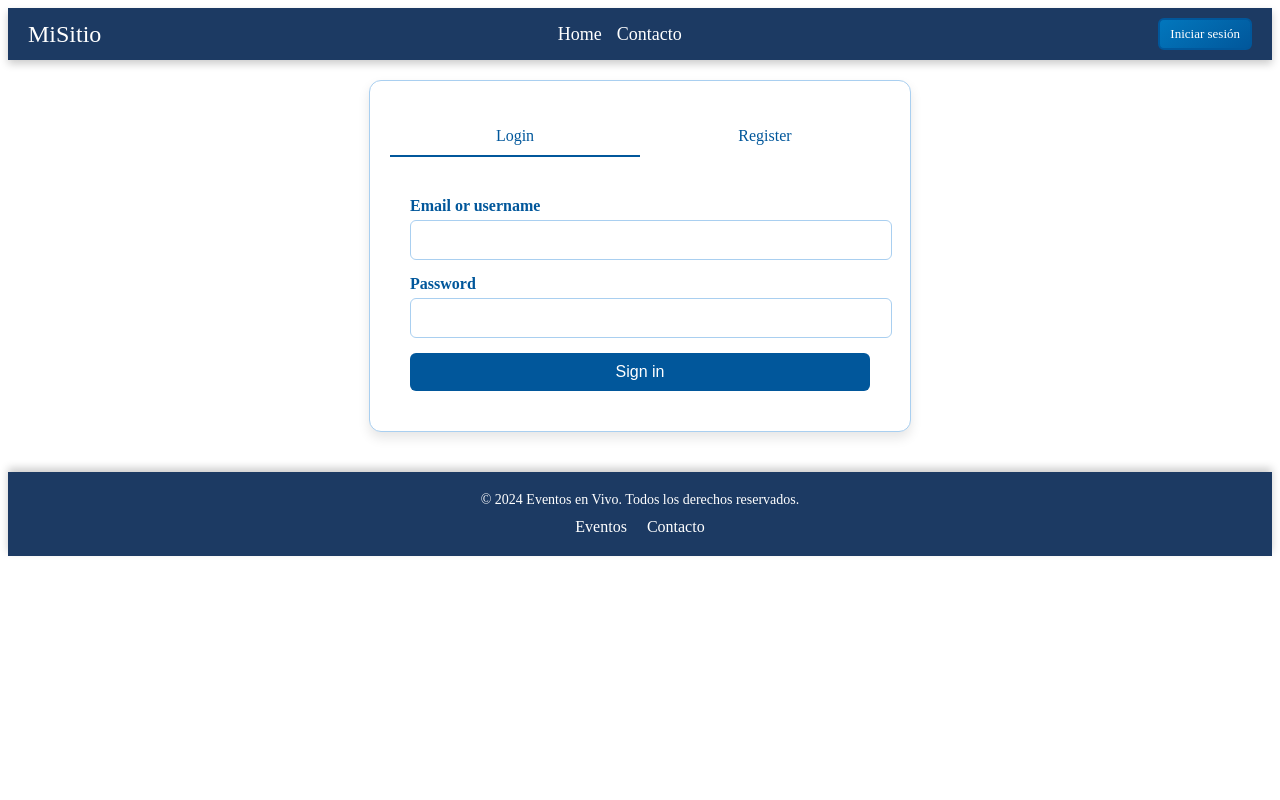
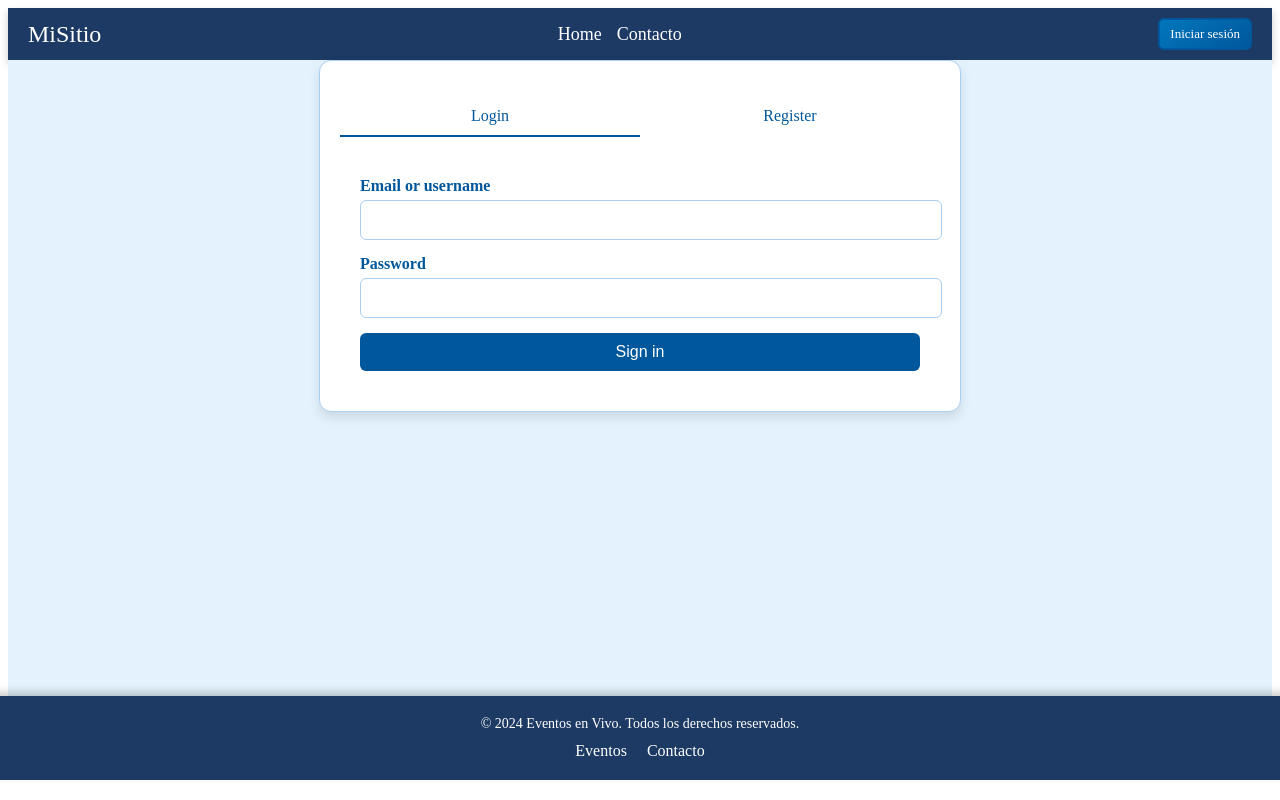
Before and after one commit to AgusPoti/-EFSI-TP9-Eventos, a Next.js app in the folder tp9/: page /LoginForm in a window 1280 px wide. Built offline with nearby package versions, Linux system fonts and the light colour scheme.

Commit message:
terminado

```diff
--- a/tp9/app/Components/Footer/footer.module.css
+++ b/tp9/app/Components/Footer/footer.module.css
@@ -7,7 +7,8 @@
   align-items: center;
   box-shadow: 0 -4px 8px rgba(0, 0, 0, 0.2); /* Sombra en la parte superior */
   font-family: 'Playfair Display', serif; /* Fuente consistente */
-  margin-top: 40px; /* Añade margen superior para bajar el footer */
+  margin-top: auto; /* Empuja el footer hacia abajo */
+  width: 100%; /* Asegura que el footer ocupe todo el ancho */
 }
 
 .container {
--- a/tp9/app/Contact/Contact.module.css
+++ b/tp9/app/Contact/Contact.module.css
@@ -3,9 +3,9 @@
   flex-direction: column;
   align-items: center;
   padding: 20px;
-  background-color: #ffffff; /* Fondo blanco */
-  min-height: 100vh;
-  border: 1px solid #a9cff0; /* Bordes azules */
+  background-color: #e3f2fd;
+  border: 1px solid #a9cff0;
+  min-height: 75vh;
 }
 
 .title {
--- a/tp9/app/Contact/page.js
+++ b/tp9/app/Contact/page.js
@@ -1,6 +1,6 @@
 import React from 'react';
 import styles from './Contact.module.css';
-import Footer from '../Components/Footer/index';
+import Footer from '../Components/Footer';
 const Contact = () => {
   return (
     <>
--- a/tp9/app/DetalleEvento/DetalleEvento.module.css
+++ b/tp9/app/DetalleEvento/DetalleEvento.module.css
@@ -6,7 +6,7 @@
     align-items: center;
     min-height: 80vh;
     padding: 20px;
-    background-color: #e3f2fd; /* Fondo similar al de ListadoEvents */
+    background-color: #e3f2fd;
 }
 
 .detalleEvento {
@@ -49,7 +49,7 @@
     display: block;
     margin: 20px auto 0;
     padding: 10px 20px;
-    background-color: #01579b; /* Azul oscuro similar al botón de ListadoEvents */
+    background-color: #01579b;
     color: white;
     border: none;
     border-radius: 5px;
@@ -61,5 +61,5 @@
 }
 
 .btnBack:hover {
-    background-color: #0277bd; /* Azul más claro al pasar el mouse */
+    background-color: #0277bd;
 }
--- a/tp9/app/Home/Home.module.css
+++ b/tp9/app/Home/Home.module.css
@@ -1,14 +1,14 @@
-/* ListadoEvents.module.css */
 
 @import url('https://fonts.googleapis.com/css2?family=Roboto:wght@400;700&family=Open+Sans:wght@400;600&display=swap');
 
 .container {
     padding: 1rem;
-    background-color: #e3f2fd; /* Fondo blanco */
-    border: 1px solid #a9cff0; /* Bordes azules */
+    background-color: #e3f2fd;
+    border: 1px solid #a9cff0;
     border-radius: 12px;
     box-shadow: 0 6px 12px rgba(0, 0, 0, 0.15);
     font-family: 'Roboto', sans-serif;
+    min-height: 75vh;
 }
 
 .heading {
@@ -24,16 +24,16 @@
     padding: 0;
     margin: 0;
     display: grid;
-    grid-template-columns: repeat(auto-fit, minmax(300px, 1fr)); /* Ajusta para que sea responsivo */
-    gap: 1.5rem; /* Espacio mayor entre los eventos */
-}
+    grid-template-columns: repeat(auto-fit, minmax(300px, 1fr));
+    gap: 2rem;
+  }
 
 .eventItem {
-    background-color: #ffffff; /* Fondo blanco */
-    border: 1px solid #a9cff0; /* Bordes azules */
+    background-color: #ffffff;
+    border: 1px solid #a9cff0;
     border-radius: 12px;
     box-shadow: 0 4px 8px rgba(0, 0, 0, 0.1);
-    padding: 1rem;
+    padding: 1.5rem;
     text-align: left;
     transition: transform 0.3s ease, box-shadow 0.3s ease;
     font-family: 'Open Sans', sans-serif;
@@ -53,7 +53,7 @@
 }
 
 .eventItem p {
-    color: #01579b; /* Cambié a azul */
+    color: #01579b;
     font-size: 0.95rem;
     margin-bottom: 1rem;
 }
--- a/tp9/app/LoginForm/LoginForm.module.css
+++ b/tp9/app/LoginForm/LoginForm.module.css
@@ -1,15 +1,40 @@
 .container {
-  max-width: 500px;
-  margin: 0 auto;
+  width: 70%; /* Más grande horizontalmente */
+  max-width: 600px; /* Limita el ancho máximo */
   padding: 20px;
-  margin: 20px auto 0;
-  background-color: #ffffff; /* Fondo blanco */
+  background-color: #ffffff;
   border-radius: 12px;
   box-shadow: 0 6px 12px rgba(0, 0, 0, 0.1);
   border: 1px solid #a9cff0; /* Bordes azules */
+  margin-top: 50px; /* Añade espacio entre el header y el formulario */
+  margin-bottom: 20px; /* Espacio entre el formulario y el footer */
 }
 
-/* Estilos para las pestañas de navegación */
+.container:first-child {
+  margin-top: 0;
+}
+.body {
+  background-color: #e3f2fd; /* Fondo celeste */
+  margin: 0;
+  padding: 30;
+  min-height: 90vh; /* Asegura que ocupe al menos toda la pantalla */
+  display: flex;
+  flex-direction: column;
+  align-items: center; /* Centra horizontalmente */
+  position: relative;
+}
+body > .Footer {
+  margin-top: 20px; /* Ajusta la distancia entre el formulario y el footer */
+  margin-bottom: 40px; /* Ajusta el espacio entre el footer y el borde inferior */
+}
+
+.Footer {
+  position: absolute;
+  bottom: 10px; /* Mueve el footer más arriba */
+  width: 100%; /* Para que ocupe todo el ancho de la pantalla */
+  text-align: center; /* Centra el contenido del footer */
+}
+
 .navPills {
   display: flex;
   justify-content: space-around;
@@ -26,7 +51,7 @@
   display: block;
   padding: 10px;
   text-align: center;
-  color: #01579b; /* Azul coherente con el tema de la app */
+  color: #01579b;
   text-decoration: none;
   font-size: 1rem;
   border-bottom: 2px solid transparent;
@@ -34,16 +59,14 @@
 }
 
 .navLinkActive {
-  color: #01579b; /* Color activo */
+  color: #01579b;
   border-bottom: 2px solid #01579b; /* Línea activa azul */
 }
 
-/* Estilos para el contenido de las pestañas */
 .tabContent {
   padding: 20px;
 }
 
-/* Estilos generales para el formulario */
 .form {
   display: flex;
   flex-direction: column;
--- a/tp9/app/LoginForm/page.js
+++ b/tp9/app/LoginForm/page.js
@@ -28,6 +28,7 @@ export default function LoginForm() {
 
   return (
     <>
+    <div className={styles.body}>
     <div className={styles.container}>
       <ul className={styles.navPills} role="tablist">
         <li className={styles.navItem} role="presentation">
@@ -71,22 +72,6 @@ export default function LoginForm() {
 
         {activeTab === 'register' && (
           <form onSubmit={handleSubmit} className={styles.form}>
-            <div className={styles.socialButtons}>
-              <p>Sign up with:</p>
-              <a href="https://www.facebook.com" className={styles.socialButton}>
-                <img src='/img/facebook.png' alt="Facebook" />
-              </a>
-              <a href="https://www.google.com" className={styles.socialButton}>
-                <img src='/img/google.png' alt="Google" />
-              </a>
-              <a href="https://twitter.com" className={styles.socialButton}>
-                <img src='/img/images.png' alt="Twitter" />
-              </a>
-              <a href="https://github.com" className={styles.socialButton}>
-                <img src='/img/github.png' alt="GitHub" />
-              </a>
-            </div>
-            <p className={styles.textCenter}>or:</p>
             <div className={styles.formGroup}>
               <label className={styles.formLabel} htmlFor="registerName">Name</label>
               <input type="text" id="registerName" className={styles.formControl} />
@@ -119,6 +104,7 @@ export default function LoginForm() {
       </div>
     </div>
     <Footer/>
+    </div>
     </>
   );
 }
--- a/tp9/app/globals.css
+++ b/tp9/app/globals.css
@@ -14,14 +14,23 @@ html,
 body {
   max-width: 100vw;
   overflow-x: hidden;
+  height: 100%;
 }
 
 body {
+  display: flex;
   color: var(--foreground);
   background: var(--background);
+  flex-direction: column;
   font-family: Arial, Helvetica, sans-serif;
   -webkit-font-smoothing: antialiased;
   -moz-osx-font-smoothing: grayscale;
+  background-color: #f4f4f4;
+  color: #333;
+  min-height: 100vh;
+  line-height: 1.6;
+  padding: 0;
+  margin: 0 !important;
 }
 
 * {
@@ -42,28 +51,34 @@ a {
 }
 
 
-/* Estilo general del cuerpo */
-body {
-  font-family: Arial, sans-serif;
-  line-height: 1.6;
-  background-color: #f4f4f4;
-  color: #333;
-  padding: 0;
-  margin: 0 !important;
-}
-
-/* Contenedor principal */
 .mainContent {
   padding: 20px;
   max-width: 1200px;
   margin: 0 auto;
   background: #fff;
+  flex: 1;
+  margin-bottom: 40px;
+  justify-content: center;
 }
 
-/* Estilos del header (puedes ajustar según necesites) */
 .header {
   background: #333;
   color: #fff;
   padding: 10px 20px;
   text-align: center;
 }
+
+footer {
+  background-color: #1c3a63;
+  color: #ffffff;
+  padding: 20px;
+  text-align: center;
+  position: relative;
+  bottom: 0;
+  width: 100%;
+  box-shadow: 0 -4px 8px rgba(0, 0, 0, 0.2);
+  font-family: 'Playfair Display', serif;
+}
+#root, #__next {
+  flex: 1; /* Asegura que Next.js ocupe el 100% de la pantalla también */
+}
--- a/tp9/app/page.js
+++ b/tp9/app/page.js
@@ -3,6 +3,7 @@
 import React ,{useState}from 'react';
 import Footer from './Components/Footer';
 import ListadoEvents from './Home/index'
+import styles from "./page.module.css";
 import {UserContext } from './Components/UserContext/UserContext';
 export default function LoginPage() {
   const [user, setUser] = useState(null);
@@ -10,7 +11,9 @@ export default function LoginPage() {
     <>
 
     <UserContext.Provider value={{ user,setUser }}/>
-    <ListadoEvents/>
+    <main className={styles.mainContent}>
+          <ListadoEvents />
+    </main>
     <Footer></Footer>
     </>
   );
--- a/tp9/app/page.module.css
+++ b/tp9/app/page.module.css
@@ -10,10 +10,16 @@
   grid-template-rows: 20px 1fr 20px;
   align-items: center;
   justify-items: center;
-  min-height: 100svh;
+  min-height: 100vh;
   padding: 80px;
   gap: 64px;
   font-family: var(--font-geist-sans);
+}
+
+.mainContent {
+  flex: 1; /* Esto hará que la sección de los eventos ocupe todo el espacio disponible */
+  padding: 20px;
+  background-color: #e3f2fd; /* Asegura que el fondo cubra toda la página */
 }
 
 @media (prefers-color-scheme: dark) {
@@ -93,6 +99,7 @@ a.secondary {
   grid-row-start: 3;
   display: flex;
   gap: 24px;
+  margin-top: auto;
 }
 
 .footer a {
@@ -100,6 +107,7 @@ a.secondary {
   align-items: center;
   gap: 8px;
 }
+
 
 .footer img {
   flex-shrink: 0;
```
